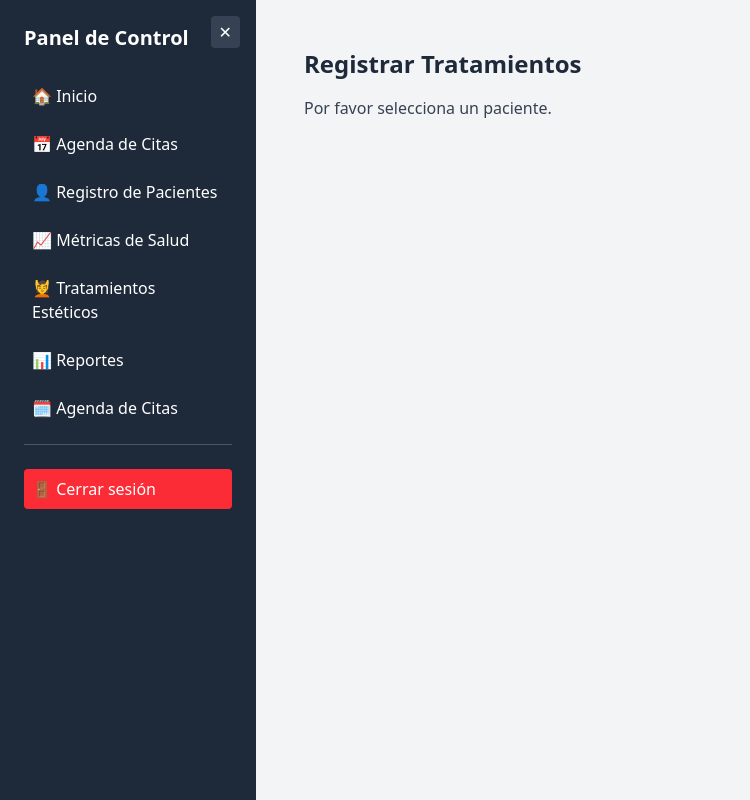
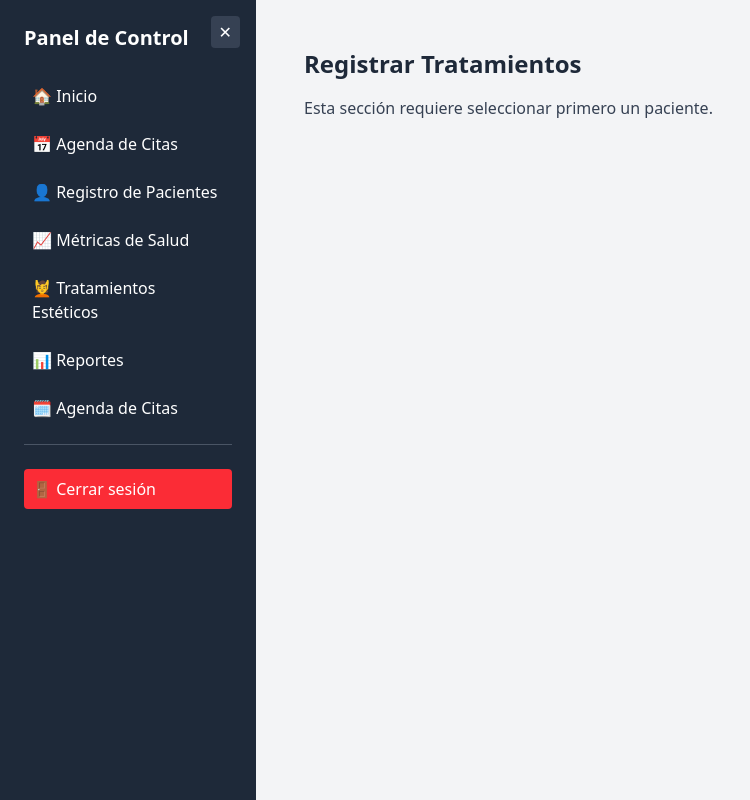
Before and after one commit to javis24/-siluette-, a Next.js app: page /dashboard/tratamientos in a window 1280 px wide. Shown: the whole page, without its empty margins (0-750 px from the left). Built offline with nearby package versions, Linux system fonts and the light colour scheme.

Commit message:
componentes/internos

```diff
--- a/src/app/dashboard/metricas/page.tsx
+++ b/src/app/dashboard/metricas/page.tsx
@@ -1,22 +1,14 @@
 'use client';
 
-import { useState } from 'react';
 import MetricasForm from '@/components/forms/MetricasForm';
 
-export default function RegistrarMetricasPage() {
-  const [pacienteUuid, setPacienteUuid] = useState<string | null>('aqui-un-uuid-temporal');
-
+export default function MetricasPage() {
   return (
     <div className="p-6 space-y-4">
       <h1 className="text-2xl font-bold text-gray-800 dark:text-white">Registrar Métricas</h1>
-
-      {pacienteUuid ? (
-        <MetricasForm pacienteUuid={pacienteUuid} />
-      ) : (
-        <p className="text-gray-700 dark:text-white">
-          Selecciona un paciente para registrar métricas.
-        </p>
-      )}
+      <p className="text-gray-700 dark:text-white">
+        Esta sección requiere seleccionar primero un paciente.
+      </p>
     </div>
   );
 }
--- a/src/app/dashboard/tratamientos/page.tsx
+++ b/src/app/dashboard/tratamientos/page.tsx
@@ -1,20 +1,14 @@
 'use client';
 
-import { useState } from 'react';
 import TratamientosForm from '@/components/forms/TratamientosForm';
 
-export default function RegistrarTratamientosPage() {
-  const [pacienteUuid, setPacienteUuid] = useState<string | null>(null);
-
+export default function TratamientosPage() {
   return (
     <div className="p-6 space-y-4">
       <h1 className="text-2xl font-bold text-gray-800 dark:text-white">Registrar Tratamientos</h1>
-
-      {pacienteUuid ? (
-        <TratamientosForm pacienteUuid={pacienteUuid} />
-      ) : (
-        <p className="text-gray-700 dark:text-white">Por favor selecciona un paciente.</p>
-      )}
+      <p className="text-gray-700 dark:text-white">
+        Esta sección requiere seleccionar primero un paciente.
+      </p>
     </div>
   );
 }
```
